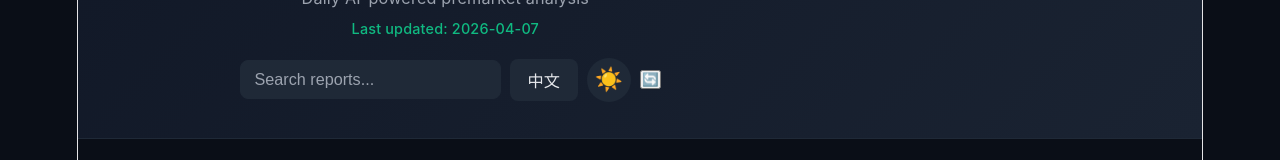
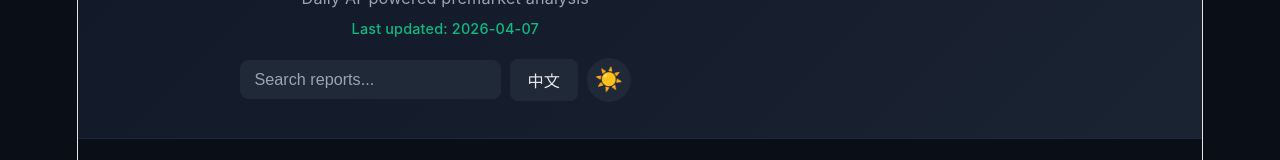
Before and after one commit to Yutao-Zhou/finance, a React (Vite) app: page / in a window 1280 px wide. Shown: the part 141-301 px from the top of the page. Built offline with nearby package versions, Linux system fonts and the light colour scheme.

Commit message:
Remove manual refresh button, keep auto-refresh only

```diff
--- a/src/App.jsx
+++ b/src/App.jsx
@@ -407,14 +407,6 @@ function App() {
             >
               {darkMode ? '☀️' : '🌙'}
             </button>
-            <button
-              className="refresh-toggle"
-              onClick={() => window.location.reload()}
-              aria-label="Refresh now"
-              title={lang === 'en' ? 'Refresh now' : '立即刷新'}
-            >
-              🔄
-            </button>
           </div>
         </div>
       </header>
```
